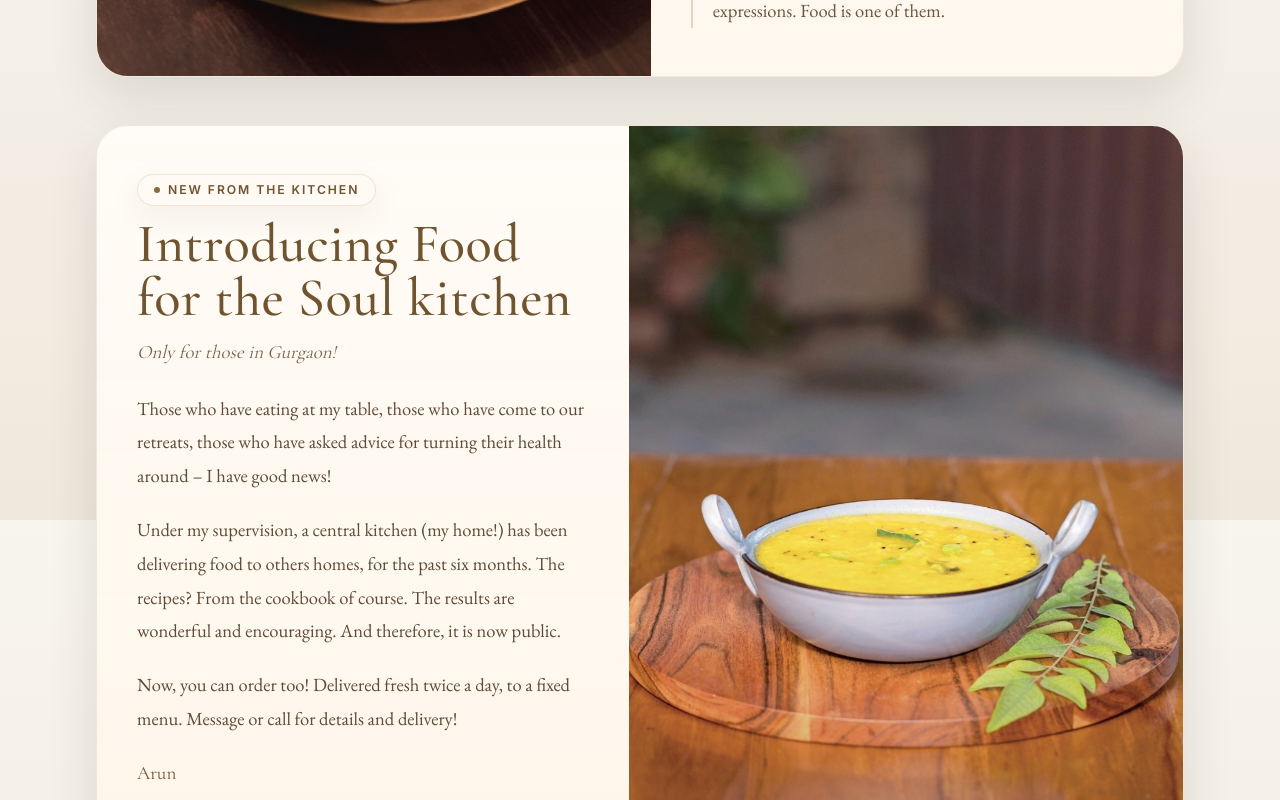
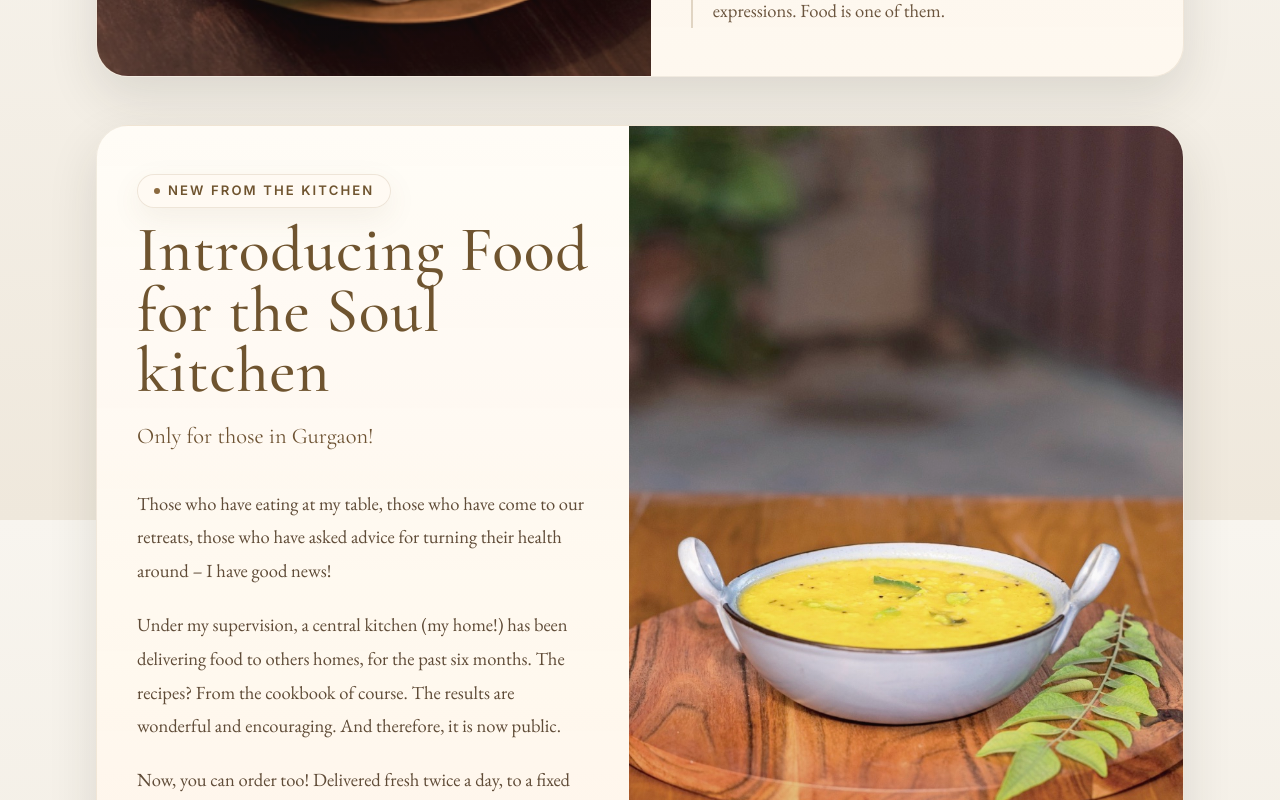
Before and after one commit to abhavk/the-yoga-cookbook, a Next.js app: page / in a window 1280 px wide. Shown: the part 4280-5080 px from the top of the page. Built offline with nearby package versions, Linux system fonts and the light colour scheme.

Commit message:
Adjust food log and kitchen section spacing and heading style

```diff
--- a/src/components/FoodLog.tsx
+++ b/src/components/FoodLog.tsx
@@ -71,7 +71,7 @@ export default function FoodLog() {
             </div>
           </div>
 
-          <div className="overflow-hidden rounded-[var(--radius-xl)] border border-brass/[0.12] bg-[linear-gradient(180deg,rgba(255,252,247,0.96)_0%,rgba(255,246,234,0.92)_100%)] shadow-[0_20px_50px_var(--shadow)]">
+          <div className="mt-6 overflow-hidden rounded-[var(--radius-xl)] border border-brass/[0.12] bg-[linear-gradient(180deg,rgba(255,252,247,0.96)_0%,rgba(255,246,234,0.92)_100%)] shadow-[0_20px_50px_var(--shadow)] lg:mt-10">
             <div className="grid gap-0 lg:grid-cols-[0.98fr_1.02fr]">
               <div className="relative h-80 sm:h-96 lg:h-full lg:order-2">
                 <img
@@ -87,20 +87,22 @@ export default function FoodLog() {
               </div>
 
               <div className="px-6 py-8 sm:px-8 sm:py-10 lg:px-10 lg:py-12 lg:order-1">
-                <p className="mb-3 inline-flex items-center gap-2 rounded-full border border-brass/15 bg-[rgba(255,250,243,0.9)] px-4 py-1.5 font-[family-name:var(--font-sans)] text-[0.76rem] font-semibold uppercase tracking-[0.16em] text-brass-dark shadow-[0_10px_30px_rgba(111,84,47,0.08)]">
+                <div className="mb-8 max-w-3xl">
+                  <p className="mb-3 inline-flex items-center gap-2 rounded-full border border-brass/15 bg-[rgba(255,250,243,0.9)] px-4 py-1.5 font-[family-name:var(--font-sans)] text-[0.82rem] font-semibold uppercase tracking-[0.16em] text-brass-dark shadow-[0_10px_30px_rgba(111,84,47,0.08)]">
                     <span className="h-1.5 w-1.5 rounded-full bg-brass" />
                     New from the kitchen
                   </p>
 
-                <h3 className="max-w-2xl font-[family-name:var(--font-display)] text-[clamp(2rem,4.4vw,3.4rem)] font-medium leading-[0.98] tracking-[0.01em] text-brass-dark">
+                  <h2 className="max-w-3xl font-[family-name:var(--font-display)] text-[clamp(2.35rem,5vw,4.2rem)] font-medium leading-[0.95] tracking-[0.01em] text-brass-dark">
                     Introducing Food for the Soul kitchen
-                </h3>
+                  </h2>
 
-                <p className="mt-3 font-[family-name:var(--font-display)] text-[1.08rem] italic leading-relaxed text-[#7a6347] sm:text-[1.18rem]">
+                  <p className="mt-4 max-w-2xl font-[family-name:var(--font-display)] text-[1.2rem] leading-relaxed text-[#6d5232] sm:text-[1.4rem]">
                     Only for those in Gurgaon!
                   </p>
+                </div>
 
-                <div className="mt-6 space-y-5 font-[family-name:var(--font-body)] text-[1.08rem] leading-[1.82] text-[#5f4b37] sm:text-[1.13rem] lg:text-[1.16rem]">
+                <div className="space-y-5 font-[family-name:var(--font-body)] text-[1.08rem] leading-[1.82] text-[#5f4b37] sm:text-[1.13rem] lg:text-[1.16rem]">
                   <p>
                     Those who have eating at my table, those who have come to our retreats, those who have asked advice for turning their health around &ndash; I have good news!
                   </p>
```
Lines whose indentation alone changed are shown as unchanged.
